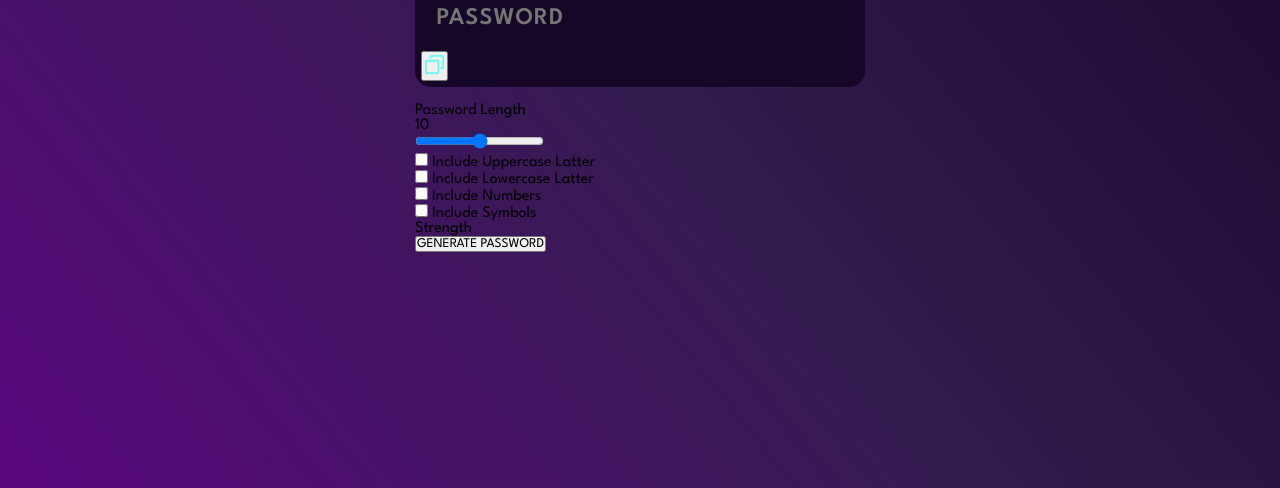
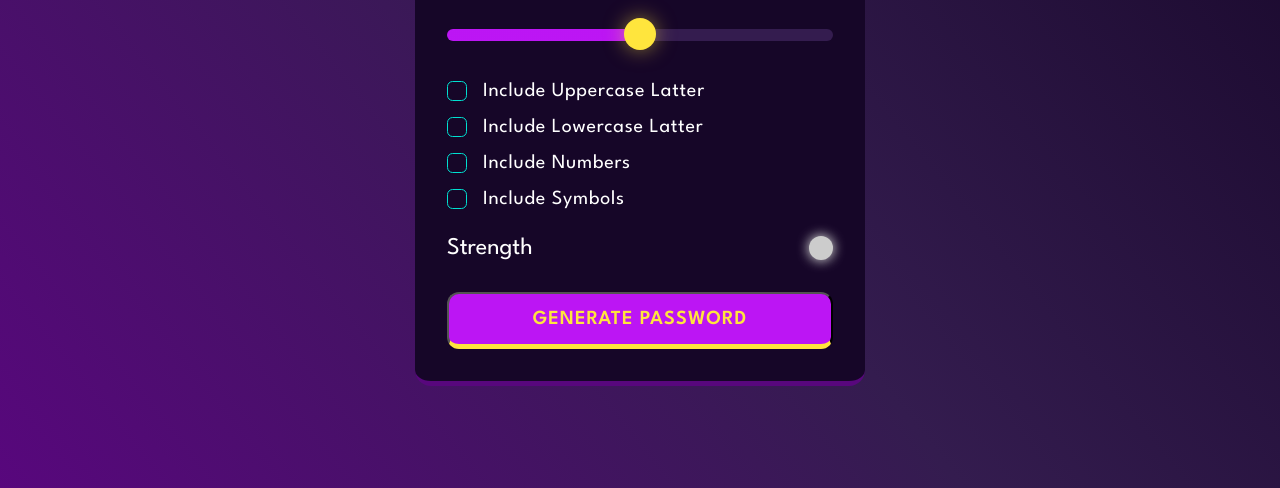
Before and after one commit to manvendera/passwordgenrator, a plain HTML site: page index.html in a window 1280 px wide. Shown: the part 312-800 px from the top of the page. Drawn offline with Linux system fonts and the light colour scheme.

Commit message:
add some functions style property and also some class name in html file

```diff
--- a/index.html
+++ b/index.html
@@ -9,13 +9,12 @@
     <title>password generator</title>
     <link rel="preconnect" href="https://fonts.googleapis.com" />
     <link rel="preconnect" href="https://fonts.gstatic.com" crossorigin />
-    <link
-      href="https://fonts.googleapis.com/css2?family=League+Spartan:wght@100;200;300;400;600&display=swap"
-      rel="stylesheet"
-    />
+    <link href="https://fonts.googleapis.com/css2?family=League+Spartan:wght@100;200;300;400;600&display=swap"
+        rel="stylesheet" />
 </head>
 
 <body>
+    <div class="container-wraper">
         <!-- wraper -->
         <div class="wraper">
             <!-- h1 for heading -->
@@ -25,8 +24,8 @@
             <!-- random password value -->
             <div class="display-container">
                 <input readonly placeholder="Password" class="display" data-passwordDisplay>
-            <button data-copy>
-                <span data-copyMsg></span>
+                <button class="copyBtn" data-copy>
+                    <span class="tooltip" data-copyMsg></span>
                     <img src="./assets/copy.svg" alt="copy" width="23" height="23">
                 </button>
             </div>
@@ -37,22 +36,22 @@
                     <p data-lengthNumber>0</p>
                 </div>
                 <!-- slider -->
-            <input type="range" min="0" max="20" class="slider" id="myslider" step="1" data-lengthSlider >
+                <input type="range" min="0" max="20" class="slider" id="myslider" step="1" data-lengthSlider>
                 <!-- checkbox -->
-            <div>
 
+                <div class="check">
                     <input type="checkbox" name="" id="Uppercase">
                     <label for="Uppercase">Include Uppercase Latter</label>
                 </div>
-            <div>
+                <div class="check">
                     <input type="checkbox" name="" id="Lowercase">
                     <label for="Lowercase">Include Lowercase Latter</label>
                 </div>
-            <div>
+                <div class="check">
                     <input type="checkbox" name="" id="Number">
                     <label for="Number">Include Numbers</label>
                 </div>
-            <div>
+                <div class="check">
                     <input type="checkbox" name="" id="symbols">
                     <label for="symbols">Include Symbols</label>
                 </div>
@@ -61,7 +60,7 @@
 
                 <div class="strength-container">
                     <p>Strength</p>
-                <div data-indicator></div>
+                    <div class="indicator" data-indicator></div>
                 </div>
                 <!-- generate password button -->
                 <button class="generateButton">GENERATE PASSWORD</button>
@@ -72,6 +71,7 @@
 
 
         </div>
+    </div>
 
     <script src="script.js"></script>
 </body>
--- a/script.js
+++ b/script.js
@@ -8,7 +8,7 @@ const lowercasecheck = document.querySelector(" #Lowercase ");
 const numbercheck = document.querySelector(" #Number ");
 const symbolsCheck = document.querySelector("#symbols");
 const indicator = document.querySelector(" [data-indicator] ");
-const generateBtn = document.querySelector(" .generateButton ");
+const generateBtn = document.querySelector(" .generateButton");
 const allCheckBox = document.querySelectorAll("input[type=checkbox]");
 const symbols = '~`!@#$%^&*()_-+={[}]|:;"<,>.?/';
 
@@ -19,18 +19,22 @@ let checkCount = 0;
 handleSlider()
 
 // set strength circle color to grey
-
+setIndicator("#ccc")
 // set password length
 
 function handleSlider() {
     inputSlider.value = passwordLength;
     lenghtDisplay.innerHTML = passwordLength;
 
+    const min = inputSlider.min;
+    const max = inputSlider.max;
+    inputSlider.style.backgroundSize = ( (passwordLength - min)*100/(max - min)) + "% 100%"
 }
 
 function setIndicator(color) {
-    indicator.computedStyleMap.background = color;
+    indicator.style.background = color;
     //shadow
+    indicator.style.boxShadow = `0px 0px 12px 1px ${color}`;
 }
 
 // password generator
@@ -196,5 +200,5 @@ generateBtn.addEventListener('click', () => {
     console.log("UI adddition done");
 
     // calculation strength
-
+    calcStrength()
 });
--- a/style.css
+++ b/style.css
@@ -23,7 +23,7 @@
     --vb-cyan2: hsl(177, 92%, 70%);
     --dk-text: hsl(198, 20%, 13%);
 }
-body{
+.container-wraper{
     width: 100vw;
     height: 100vh;
     display: flex;
@@ -49,14 +49,14 @@ h1{
     position: relative;
     background-color: var(--dk-violet);
    border-radius: 1rem;
-   border-bottom: 0.35 solid var(--lt-violet2);
+   border-bottom: 0.35rem solid var(--lt-violet2);
    margin: 1rem 0 ;
    padding: 0.35rem;
 }
 .display{
     width: 100%;
     background-color: transparent;
-    color: var(--vb-yellow);
+
     padding: 1.15rem 1rem;
     font-weight: 600;
     font-size: 1.5rem;
@@ -65,4 +65,166 @@ h1{
     padding-right: 3.25rem;
     border: none;
     text-transform: uppercase;
+
 }
+.display::placeholder{
+    position: absolute;
+    top: 50%;
+    left: 1.5rem;
+    font-size: 1.5rem;
+    line-height: 30px;
+    color: var(--vb-yellow);
+    opacity: 0.65;
+    transform: translateY(-50%);
+}
+.display-container button{
+    position: absolute;
+    top: 50%;
+    right: 1.5rem;
+    transform: translateY(-50%);
+}
+.input-container{
+    background-color: var(--dk-violet);
+    border-radius: 1rem;
+   width: 100%;
+   padding: 2rem;
+   border-bottom: 0.35rem solid var(--lt-violet2);
+}
+.length-container{
+    display: flex;
+    justify-content: space-between;
+    align-items: center;
+}
+.length-container p:nth-child(1){
+  color: var(--pl-white);
+  font-size: 1.5rem;
+}
+.length-container p:nth-child(2){
+  color: var(--vb-yellow);
+  font-size: 1.5rem;
+}
+.strength-container {
+
+    display: flex;
+    align-items: center;
+    justify-content: space-between;
+    margin-top: 1.7rem;
+    margin-bottom: 2rem;
+}
+.strength-container p{
+    color: var(--pl-white);
+    font-size: 1.5rem;
+}
+.indicator{
+    width: 1.5rem;
+    height: 1.5rem;
+    border-radius: 50%;
+    background-color: var(--pl-white);
+}
+.generateButton{
+    width: 100%;
+    padding: 1rem 0;
+    background-color: var(--vb-violet);
+    text-align: center;
+    border-radius: 0.75rem;
+    border-bottom: 0.35rem solid var(--vb-yellow);
+    text-transform: uppercase;
+    letter-spacing: 1px;
+    color: var(--vb-yellow);
+    font-weight: 600;
+    font-size: 1.25rem;
+    cursor: pointer;
+}
+.check{
+    display: flex;
+    align-items: center;
+    margin: 1rem 0;
+    gap: 0 1rem;
+}
+.check input{
+    appearance: none;
+    width: 20px;
+    height: 20px;
+    border: 1px solid var(--vb-cyan);
+    cursor: pointer;
+    position: relative;
+    border-radius: 0.35rem;
+}
+.check input:checked{
+    background-color: var(--vb-cyan);
+}
+.check input:checked::before{
+    content: '✔';
+    position: absolute;
+    color: var(--dk-text);
+    font-size: 1.05rem;
+    font-weight: 600;
+    left: 50%;
+    top: -3.5px;
+    transform:  translateX(-50%) translateY(-5%);
+}
+.check label{
+    color: var(--pl-white);
+    font-size: 1.25rem;
+    letter-spacing: 0.75px;
+}
+.copyBtn{
+    background-color: transparent;
+    border:none;
+    outline:none;
+}
+.tooltip {
+    position: absolute;
+    background-color: var(--vb-violet2);
+    color: var(--vb-yellow);
+    font-size: 1.25rem;
+    top: -35px;
+    left: -25px;
+    padding: 5px 10px;
+    border-radius: 1rem;
+    opacity: 0;
+    transform: scale(0);
+    transform-origin: bottom;
+    transition: all 250ms ease-in-out;
+  }
+
+  .tooltip.active {
+    opacity: 1;
+    transform: scale(1);
+  }
+.slider{
+    appearance: none;
+    width: 100%;
+    height: 0.75rem;
+    cursor: pointer;
+    background-color: var(--lt-violet);
+    border-radius: 1rem;
+    margin-top: 2rem;
+    margin-bottom: 1.5rem;
+    background-image:  linear-gradient(var(--vb-violet), var(--vb-violet));
+    background-repeat: no-repeat;
+    border: none;
+    outline: none;
+    z-index:-1;
+}
+.slider::-webkit-slider-thumb{
+    position:relative;
+    z-index: 1;
+    appearance: none;
+    height: 2rem;
+    width: 2rem;
+    border-radius: 50%;
+    background-color: var(--vb-yellow);
+    cursor: pointer;
+    margin-top: -3px;
+    box-shadow: 0px 0px 20px 0px rgb(255, 229, 61, 0.50);
+    transition: all 100ms ease-in;
+}
+.slider:focus{
+    outline: 3px solid var(--vb-yellow);
+}
+.slider::-webkit-slider-thumb:hover{
+    outline: 2px solid var(--vb-yellow);
+    background-color: var(--dk-violet);
+    box-shadow: 0px 0px 25px 5px rgba(255, 229, 61, 0.80);
+}
```
Lines whose indentation alone changed are shown as unchanged.
